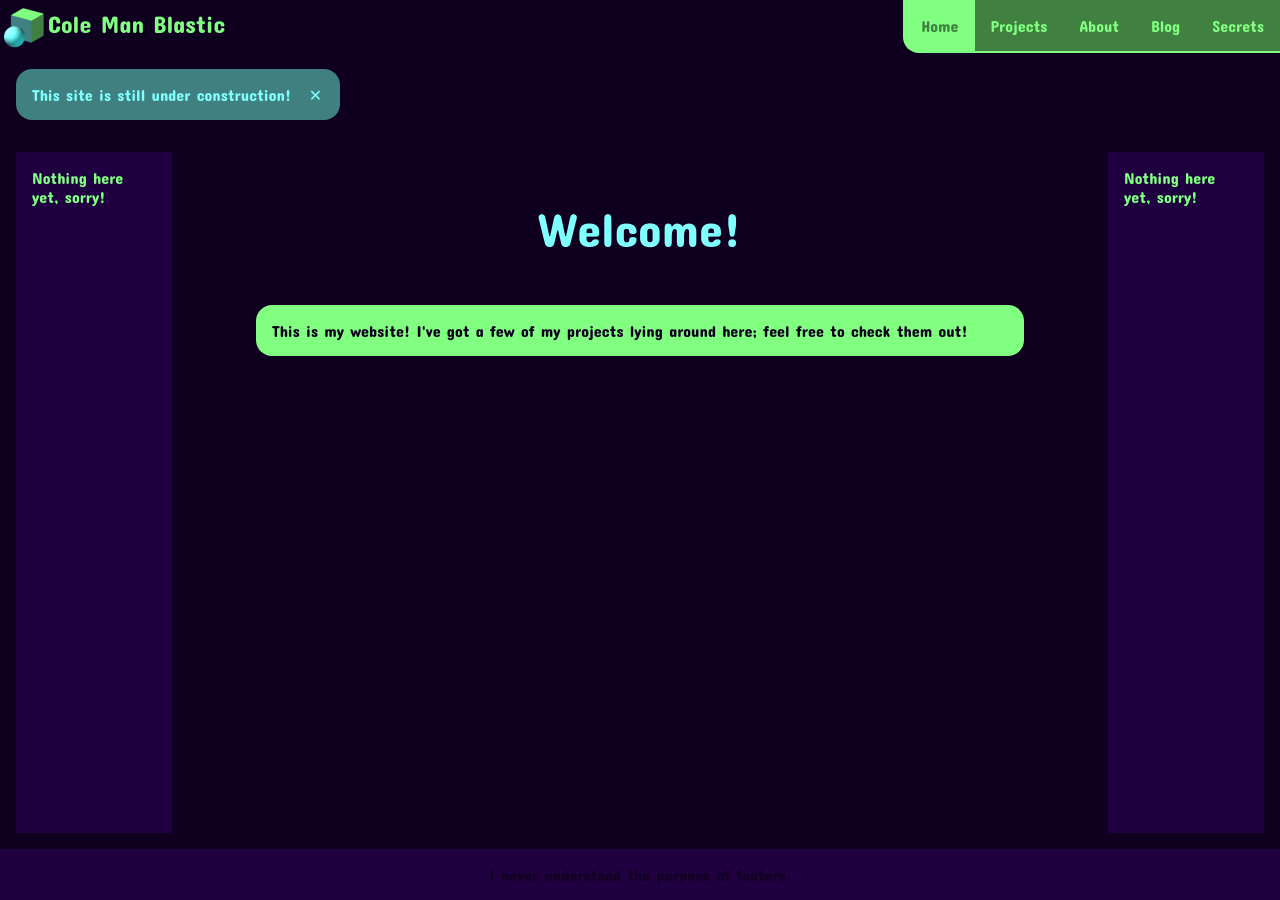
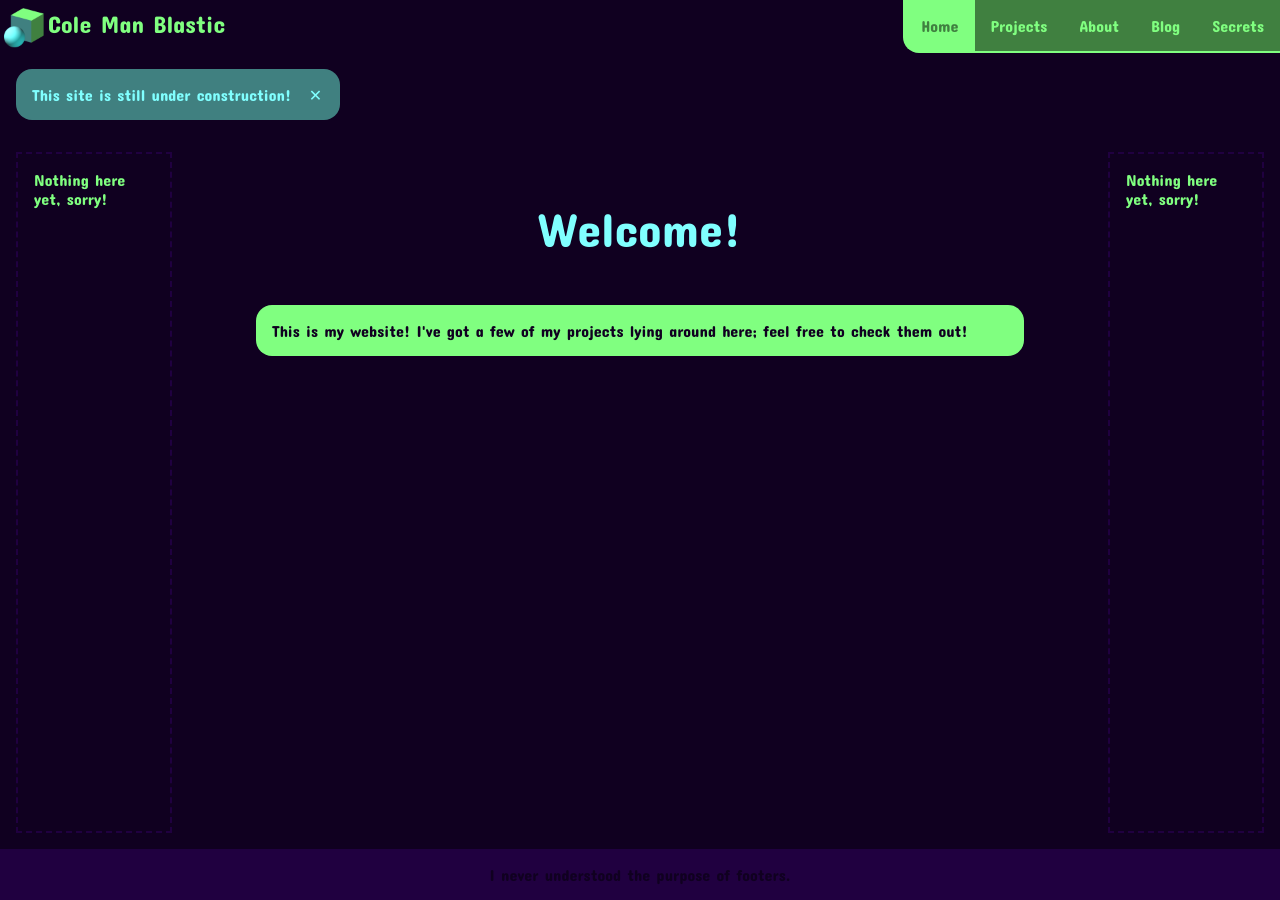
Before and after one commit to cole-man-blastic/cole-man-blastic.github.io, a Jekyll site: the page built from index.html, in a window 1280 px wide. Built offline with Jekyll 4.4.1, drawn with Linux system fonts in a browser that asks for light colours.

Commit message:
cleaned css

```diff
--- a/_layouts/article.html
+++ b/_layouts/article.html
@@ -3,6 +3,7 @@
 ---
 
 <article>
-  Written by {{ page.author }} on {{ page.date | date: "%B %-d, %Y" }}
-  {{ content }}
+  <h1>{{ page.title }}</h1>
+  <caption>Written by {{ page.author }} on {{ page.date | date: "%B %-d, %Y" }}</caption>
+  <p>{{ content }}</p>
 </article>
--- a/_layouts/default.html
+++ b/_layouts/default.html
@@ -13,18 +13,20 @@
 <body>
   <header>
     <a class="home-link" href="/">
-      <img class="icon" src="/assets/images/ProfilePictureTransparentZoom.png">
-      <div class="title">{{ site.title }}</div>
+      <img src="/assets/images/ProfilePictureTransparentZoom.png">
+      <div>{{ site.title }}</div>
     </a>
     <ul class="nav-bar">
-      <li><a href="/" class="home tab {% if page.nav == 'home' %}active{% endif %}">Home</a></li>
-      <li><a href="/projects" class="tab {% if page.nav == 'projects' %}active{% endif %}">Projects</a></li>
-      <li><a href="/about" class="tab {% if page.nav == 'about' %}active{% endif %}">About</a></li>
-      <li><a href="/blog" class="tab {% if page.nav == 'blog' %}active{% endif %}">Blog</a></li>
-      <li><a href="/secrets" class="tab {% if page.nav == 'secrets' %}active{% endif %}">Secrets</a></li>
+      <li><a href="/" class="home {% if page.nav == 'home' %}active{% endif %}">Home</a></li>
+      <li><a href="/projects" class="{% if page.nav == 'projects' %}active{% endif %}">Projects</a></li>
+      <li><a href="/about" class="{% if page.nav == 'about' %}active{% endif %}">About</a></li>
+      <li><a href="/blog" class="{% if page.nav == 'blog' %}active{% endif %}">Blog</a></li>
+      <li><a href="/secrets" class="{% if page.nav == 'secrets' %}active{% endif %}">Secrets</a></li>
     </ul>
     <div class="banner">
-      This site is still under construction!<input class="close" id="close-banner" type="checkbox"><label class="x" for="close-banner">&#x2715</label>
+      This site is still under construction!
+      <input id="close-banner" type="checkbox">
+      <label for="close-banner">&#x2715</label>
     </div>
   </header>
   <main>
--- a/assets/css/styles.css
+++ b/assets/css/styles.css
@@ -13,33 +13,34 @@
   margin: 0;
   padding: 0;
   box-sizing: border-box;
+  overflow-wrap: break-word;
+  font-weight: 400;
+  font-family: "Concert One", sans-serif;
+  font-style: normal;
+  text-decoration: none;
+  color: var(--blastic-light-lime);
 }
 
 body {
   min-height: 100vh;
   display: flex;
   flex-direction: column;
-  font-weight: 400;
-  font-family: "Concert One", sans-serif;
-  font-style: normal;
-  text-decoration: none;
-  color: var(--blastic-light-lime);
   background-color: var(--blastic-dark-purple);
+  overflow-x: hidden;
 }
 
 .home-link {
   display: block;
   float: left;
-  color: var(--blastic-light-lime);
 }
 
-.home-link>.icon {
+.home-link>img {
   float: left;
   width: 3rem;
   height: 3rem;
 }
 
-.home-link>.title {
+.home-link>div {
   float: left;
   font-size: 1.5rem;
   margin-top: 0.6rem;
@@ -54,28 +55,26 @@
   float: left;
 }
 
-ul.nav-bar>li>.tab {
+ul.nav-bar>li>a {
   display: block;
   padding: 1rem;
-  text-decoration: none;
-  color: var(--blastic-light-lime);
   background-color: var(--blastic-dark-lime);
   border-bottom-style: solid;
   border-width: 0.125rem;
   border-color: var(--blastic-light-lime);
 }
 
-ul.nav-bar>li>.home {
+ul.nav-bar>li>a.home {
   border-left-style: solid;
   border-bottom-left-radius: 1rem;
 }
 
-ul.nav-bar>li>.tab.active {
+ul.nav-bar>li>a.active {
   color: var(--blastic-dark-lime);
   background-color: var(--blastic-light-lime);
 }
 
-ul.nav-bar>li>.tab:hover:not(.active) {
+ul.nav-bar>li>a:hover:not(.active) {
   color: var(--blastic-light-cyan);
   background-color: var(--blastic-dark-cyan);
 }
@@ -91,15 +90,15 @@
   border-radius: 1rem;
 }
 
-.banner:has(input[type="checkbox"]:checked.close) {
+.banner>input[type="checkbox"] {
   display: none;
 }
 
-.banner>input[type="checkbox"].close {
+.banner:has(input[type="checkbox"]:checked) {
   display: none;
 }
 
-.banner label.x {
+.banner>label {
   margin-left: 1rem;
   margin-top: 0.1rem;
   padding-left: 0.1rem;
@@ -112,7 +111,7 @@
   border-radius: 0.25rem;
 }
 
-.banner>label.x:hover {
+.banner>label:hover {
   color: var(--blastic-dark-cyan);
   background-color: var(--blastic-light-cyan);
 }
@@ -126,12 +125,14 @@
 
 .content {
   flex: 1 0 0;
+  overflow-x: hidden;
 }
 
 .sidebar {
   width: 12rem;
   max-width: 12.5%;
-  background-color: var(--blastic-light-purple);
+  border: 0.125rem dashed var(--blastic-light-purple);
+  overflow-x: hidden;
 }
 
 footer {
@@ -191,17 +192,12 @@
   border-radius: 1rem;
 }
 
-.blob a {
+.blob * {
   color: var(--blastic-dark-purple);
 }
 
-canvas {
-  display: block;
-  margin: 1rem;
-  margin-left: auto;
-  margin-right: auto;
-  width: min(100%, 64rem);
-  background-color: black;
+main a {
+  text-decoration: underline;
 }
 
 .project-feature {
@@ -215,7 +211,7 @@
   border-radius: 1rem;
 }
 
-.project-feature>.thumbnail {
+.project-feature>img {
   width: 100%;
 }
 
@@ -226,7 +222,6 @@
 
   ul.nav-bar {
     display: flex;
-    flex-wrap: nowrap;
     width: 100%;
   }
 
@@ -234,19 +229,15 @@
     width: 100%;
   }
 
-  ul.nav-bar>li>.tab {
+  ul.nav-bar>li>a {
     font-size: calc(min(1rem, 5vw));
     padding-left: 0;
     padding-right: 0;
     text-align: center;
   }
 
-  ul.nav-bar>li>.home {
+  ul.nav-bar>li>a.home {
     border-left-style: none;
     border-bottom-left-radius: 0;
   }
-
-  main {
-    padding: 1rem 0;
-  }
 }
```
